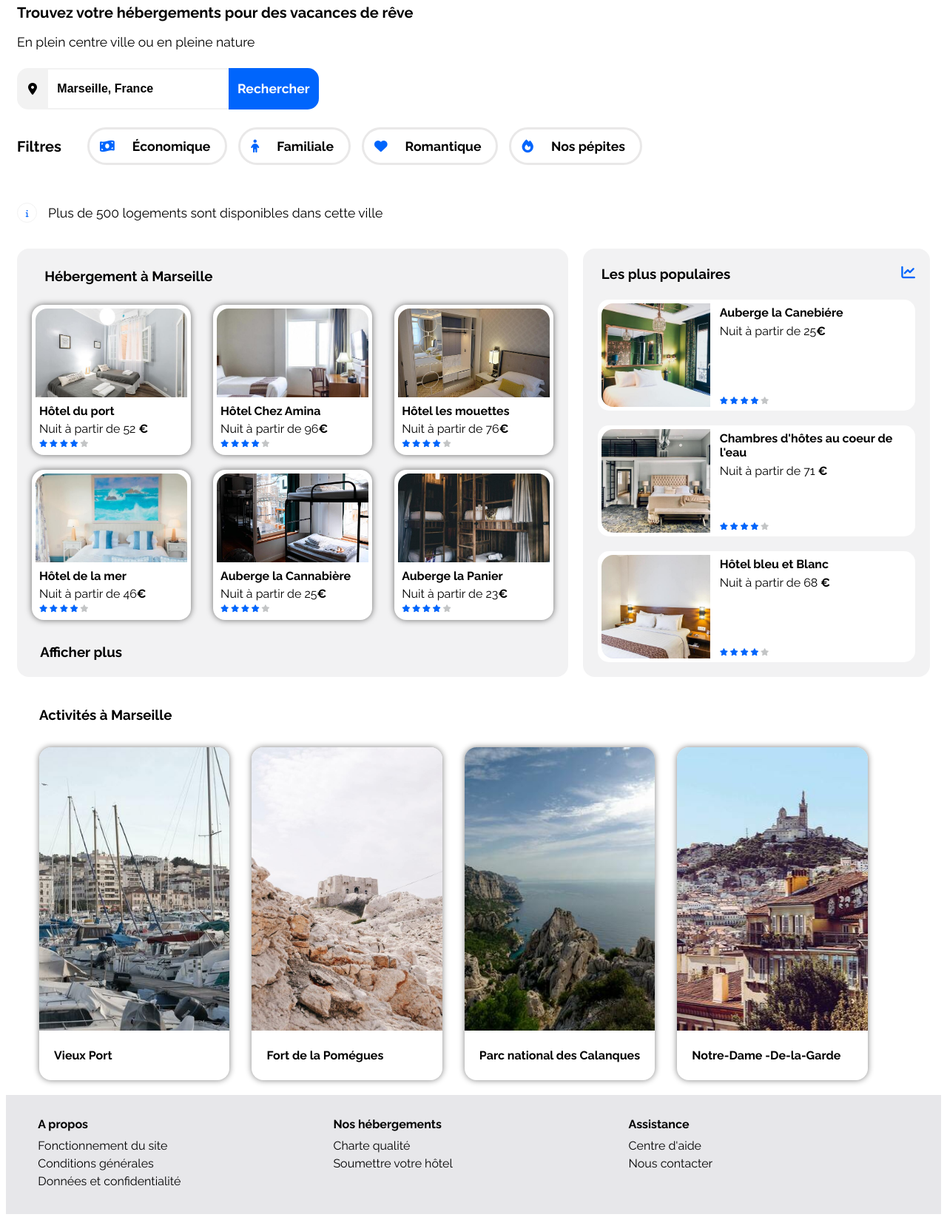
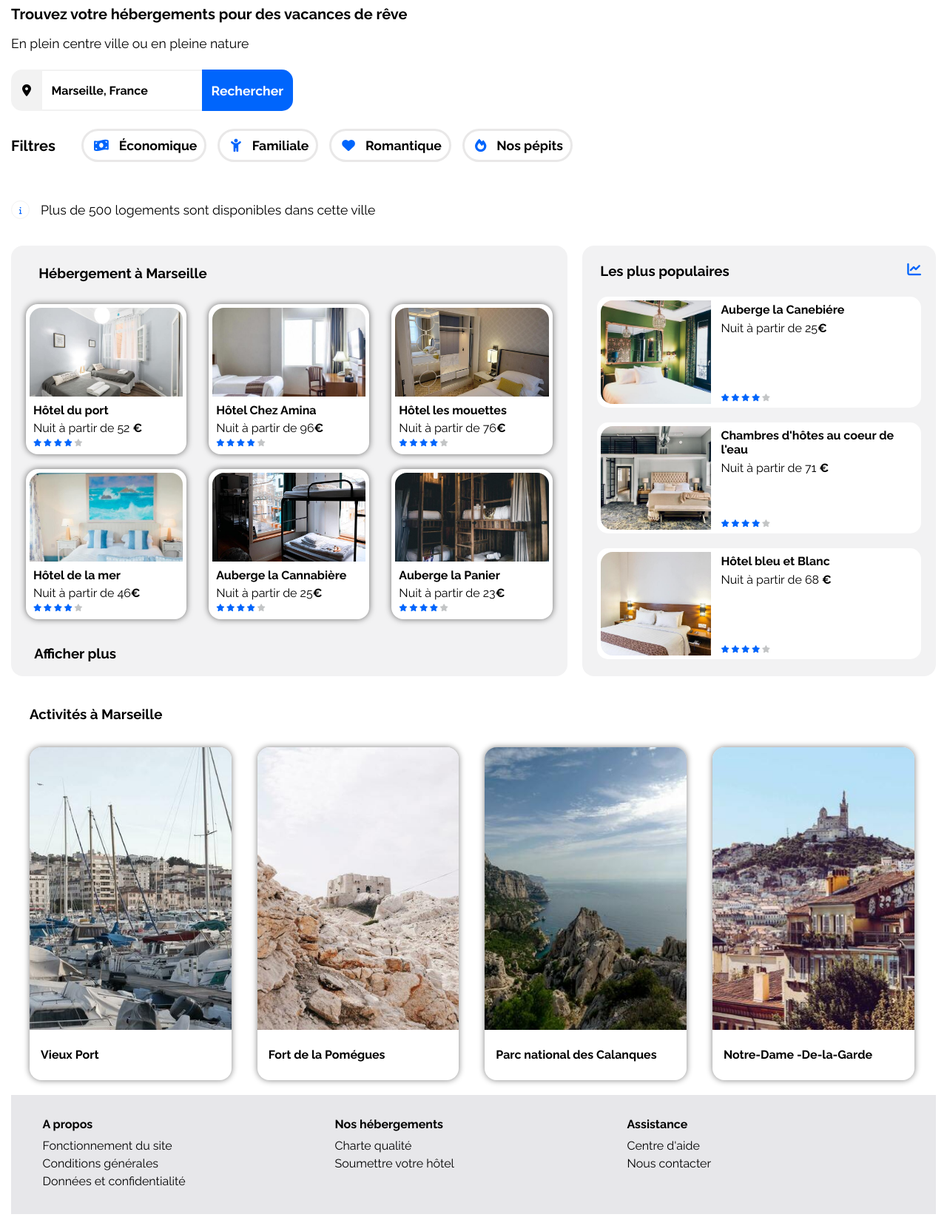
Before and after one commit to LatifaLhafidi/projet-Booki, a plain HTML site: page index.html in a window 1280 px wide. Shown: the part 76-1725 px from the top of the page at 74% size. Drawn offline with Linux system fonts and the light colour scheme.

Commit message:
modification

```diff
--- a/index.html
+++ b/index.html
@@ -1,14 +1,17 @@
 <!DOCTYPE html>
-<html lang="en">
+<html lang="fr">
 
 <head>
     <meta charset="UTF-8">
     <meta name="viewport" content="width=device-width, initial-scale=1, shrink-to-fit=no">
-    <script src="https://kit.fontawesome.com/01d4fad49e.js" crossorigin="anonymous"></script>
-    <link href="https://fonts.googleapis.com/css2?family=Raleway:wght@100;200;300;400;500;700&display=swap"
-        rel="stylesheet">
-    <link rel="icon" type="image/png"
-        href="https://www.toutelasignaletique.com/21621-large_default/lettre-r-en-aluminium-decoupe-coloris-et-dimensions-au-choix.jpg">
+     <!-- leses lien avec  le font comme -->
+
+     <link rel="stylesheet" href="https://cdnjs.cloudflare.com/ajax/libs/font-awesome/6.0.0-beta3/css/all.min.css" />
+
+     <link href="https://fonts.googleapis.com/css2?family=Raleway:wght@100;200;300;400;500;700&display=swap" rel="stylesheet">
+
+
+
     <link rel="stylesheet" href="style.css">
     <title> projet2</title>
 </head>
@@ -22,7 +25,7 @@
 
         </div>
         <nav>
-            <a href="#hébergement" class="hebergement active link">Hébergements</a>
+            <a href="#hebergement" class="hebergement active link">Hébergements</a>
             <a href="#activité" class="activité link">Activités</a>
 
         </nav>
@@ -44,7 +47,7 @@
             </div>
 
             <div class="filters">
-                <h3>Filtres</h3>
+                <h2>Filtres</h2>
                 <div class='btn-filter'>
                     <p><i class="fas fa-money-bill-wave iconeFiltre"></i>Économique</p>
                 </div>
@@ -52,10 +55,10 @@
                     <p> <i class="fas fa-child iconeFiltre"></i>Familiale</p>
                 </div>
                 <div class='btn-filter'>
-                    <p><i class="fas fa-heart iconeFiltre"></i></i>Romantique</p>
+                    <p><i class="fas fa-heart iconeFiltre"></i>Romantique</p>
                 </div>
                 <div class='btn-filter'>
-                    <p> <i class="fa fa-fire iconeFiltre"></i>Nos pépites</p>
+                    <p> <i class="fa-solid fa-fire iconeFiltre"></i>Nos pépits</p>
                 </div>
             </div>
             <div id="icon-info">
@@ -66,7 +69,7 @@
         </section>
 
 
-        <section class="sectionGroupe" id="hébergement">
+        <section class="sectionGroupe" id="hebergement">
 
             <div class="hebergement-marseille">
                 <h3>Hébergement à Marseille</h3>
@@ -172,11 +175,11 @@
 
             <div class="populaires">
                 <h3>Les plus populaires
-                    <i class="fas fa-chart-line bleu"></i>
+                    <i class="fa-solid fa-chart-line bleu "></i>
                 </h3>
                 <div class="popular-list">
                     <article class="card-popular">
-                        <img src="assets/images/p1.jpg">
+                        <img src="assets/images/p1.jpg" alt="auberge">
                         <div class="card-description">
                             <h4>Auberge la Canebiére</h4>
                             <p>Nuit à partir de 25<b>€</b></p>
@@ -190,7 +193,7 @@
                         </div>
                     </article>
                     <article class="card-popular">
-                        <img src="assets/images/p2.jpg">
+                        <img src="assets/images/p2.jpg" alt="chambre d'hotes">
                         <div class="card-description">
                             <h4> Chambres d'hôtes au coeur de l'eau</h4>
                             <p>Nuit à partir de 71 <b>€</b></p>
@@ -204,7 +207,7 @@
                         </div>
                     </article>
                     <article class="card-popular">
-                        <img src="assets/images/p3.jpg ">
+                        <img src="assets/images/p3.jpg " alt="hotel bleu et blanc">
                         <div class="card-description">
                             <h4>Hôtel bleu et Blanc</h4>
                             <p>Nuit à partir de 68 <b>€</b></p>
@@ -216,6 +219,7 @@
                                 <i class="fas fa-star gris"></i>
                             </p>
                         </div>
+
                     </article>
                 </div>
             </div>
@@ -224,19 +228,19 @@
             <h3>Activités à Marseille</h3>
             <div class="activites-list">
                 <div class="card-activite largeur">
-                    <img src="assets/images/activite4.jpg">
+                    <img  src="assets/images/activite4.jpg" alt="viewport">
                     <div class="vertical-center"><h4>Vieux Port</h4></div>
                 </div>
                 <div class="card-activite largeur">
-                    <img src="assets/images/act3.jpg">
+                    <img  src="assets/images/activite3.jpg" alt="fort de la Pomégues">
                     <div class="vertical-center"><h4>Fort de la Pomégues</h4></div>
                 </div>
                 <div class="card-activite largeur">
-                    <img src="assets/images/activite2.jpg">
+                    <img src="assets/images/activite2.jpg" alt="parc">
                     <div class="vertical-center"><h4>Parc national des Calanques</h4></div>
                 </div>
                 <div class="card-activite largeur">
-                    <img src="assets/images/activite1.jpg">
+                    <img src="assets/images/activite1.jpg" alt="notre-dame ">
                     <div class="vertical-center"><h4>Notre-Dame -De-la-Garde</h4></div>
                 </div>
             </div>
@@ -267,5 +271,4 @@
         </div>
     </footer>
 </body>
-
 </html>
--- a/style.css
+++ b/style.css
@@ -1,13 +1,12 @@
-body {
+*{
     font-family: "Raleway", "sans-serif";
     box-sizing: border-box;
 
 }
 
-main,
-header,
-footer {
+body {
     max-width: 1440px;
+    min-width: 320px;
     margin: 0 auto;
     padding: 0 15px;
 }
@@ -19,7 +18,7 @@ header {
 }
 
 .logo {
-    height: 20px;
+    height: 60px;
     padding-top: 30px;
 }
 
@@ -63,7 +62,6 @@ header nav a:hover {
     margin-top: 2%;
     display: flex;
 }
-
 .search h1 {
     font-weight: bold;
     margin-bottom: 0.8%;
@@ -107,7 +105,6 @@ header nav a:hover {
     display: none;
 }
 
-/*filtres */
 
 .filters {
     display: inline-flex;
@@ -117,7 +114,7 @@ header nav a:hover {
     gap: 15px;
 }
 
-.filters h3 {
+.filters h2 {
     margin-right: 20px;
     font-weight: bold;
     font-size: 20px;
@@ -125,7 +122,7 @@ header nav a:hover {
 
 .btn-filter p {
     margin: 0;
-    padding-right: 20px;
+    padding-right: 10px;
     cursor: pointer;
 }
 
@@ -149,14 +146,11 @@ header nav a:hover {
 
 .btn-filter i {
     padding: 14px 14px 14px 14px;
-    margin-right: 10px;
     color: #0065FC;
 }
 
 
-/*
-*        barre d'information
-*/
+
 #icon-info {
     display: flex;
     align-items: center;
@@ -182,7 +176,6 @@ header nav a:hover {
 
 }
 
-/* hébergement */
 .sectionGroupe {
     display: flex;
     gap: 20px;
@@ -207,14 +200,13 @@ header nav a:hover {
     flex-basis: 33%;
 }
 
-/*ARTICLES --> HEBERGMENTS   */
-
 .hebergement-marseille {
     display: flex;
     flex-wrap: wrap;
     align-items: flex-start;
-    gap: 0;
+    gap:5px;
     padding: 0 10px 0 10px;
+
 }
 
 .hebergement-marseille h3 {
@@ -275,11 +267,6 @@ header nav a:hover {
     color: rgb(195, 197, 198);
 }
 
-
-
-
-/*poppulaire*/
-
 .populaires {
     display: flex;
     flex-direction: column;
@@ -334,20 +321,18 @@ header nav a:hover {
     font-size: 10px;
 
 }
-
-
-/* Activite  */
 .activites {
     margin: 40px 10px 20px 10px;
-    margin-left: 30px;
+    padding-left: 15px;
+
 }
 
 .activites-list {
     display: flex;
-    flex-wrap: wrap;
-    gap: 30px;
+    flex-wrap: nowrap;
+    gap: 35px;
     padding-top: 15px;
-    width: 98%;
+    width: 102%;
 
 }
 
@@ -356,7 +341,7 @@ header nav a:hover {
     align-items: center;
     margin: auto 0;
     height: 60px;
-    margin-left: 20px;
+    margin-left: 15px;
 }
 
 .card-activite {
@@ -377,15 +362,6 @@ header nav a:hover {
     height: 90%;
     max-height:85%;
 }
-
-
-
-
-
-
-/*footer*/
-
-
 
 footer {
     display: flex;
@@ -423,18 +399,20 @@ footer p {
 
 /* responsive  mobile */
 
-@media screen and (max-width:700px) {
+@media screen and (max-width:768px) {
 
     header {
         display: flex;
         flex-direction: column;
+
+
     }
 
     .header-mobile {
         display: flex;
         justify-content: space-around;
         vertical-align: center;
-        padding: 15px 0;
+
     }
 
     .logo {
@@ -443,35 +421,31 @@ footer p {
         height: 30px;
     }
 
-    header nav {
-        padding: 15px 0;
+
+    .header_nav {
+        justify-content: center;
+        padding: 0;
     }
-
     header nav a {
         text-align: center;
         border-top: none;
-        border-bottom: 3px solid rgb(214, 208, 208);
+         border-bottom: 3px solid #f2f2f2;
+
     }
-
     header nav a:hover {
-        border-top: none;
-         border-top-color: transparent;
         border-bottom: 3px solid #0065FC;
         border-top: 3px solid transparent;
     }
 
 
     .link {
-        width: 50%;
-        border-top: 3px solid transparent;
-
+        width: 100%;
 
     }
+    .search h1{
+        padding-top: 20px;
+    }
 
-   .champs-de-recherche {
-      width: 80%;
-
-    }
 
     .icon-champ {
         font-size: 1em;
@@ -486,6 +460,7 @@ footer p {
         border-right: none;
         padding-left: 20px;
         font-size: 0.8em;
+        width: 80%;
     }
 
     .recherche-button {
@@ -504,23 +479,19 @@ footer p {
     }
 
 
-    .filters h3 {
+    .filters h2 {
         width: 100%;
     }
-
-    /* Hébergement */
 
     .sectionGroupe {
         display: flex;
         flex-direction: column-reverse;
         justify-content: center;
     }
-    .populaires {
-        border-radius: none;
-    }
-.sectionGroupe .hebergement-marseille{
+
+  .sectionGroupe .hebergement-marseille{
     background-color: white;
-    border-radius: none;
+
 }
 
 
@@ -535,23 +506,21 @@ footer p {
         width: 99%;
         margin: 0;
     }
-    /*populaire*/
 
 
-
-    /*activite*/
     .activites {
         margin: 40px 0 20px 0;
 
 
     }
 
-    .activites-list div {
+    .activites-list {
         display: flex;
         flex-direction: column;
-        flex-basis: 100%;
+        width: 98%;
 
     }
+
 
     .card-activite {
         height: 200px;
@@ -573,7 +542,7 @@ footer p {
         max-width: 100%;
     }
 
-    /*footer*/
+
     footer {
         display: block;
         padding-left: 30px;
@@ -587,7 +556,7 @@ footer p {
 
 /* tablette */
 
-@media screen and (min-width: 700px)and (max-width: 1000px) {
+@media screen and (min-width: 769px)and (max-width: 993px) {
     .filters h3 {
         width: 100%;
     }
@@ -629,7 +598,7 @@ footer p {
         flex-wrap: nowrap;
         gap: 10px;
         padding-top: 15px;
-        width: 98%;
+        width: 94%;
 
     }
     .card-activite {
@@ -651,9 +620,9 @@ footer p {
 }
 }
 
-@media screen and (min-width: 1440px)and (max-width: 1920px) {
+@media screen and (min-width: 1440px) {
     body{
-        margin-left: 5%;
-        margin-right: 5%;
+        margin-left: 6%;
+        margin-right: 6%;
 
     }}
```
